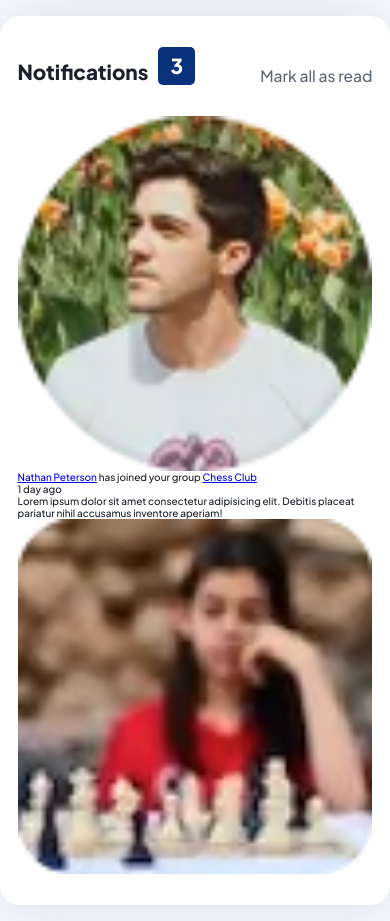
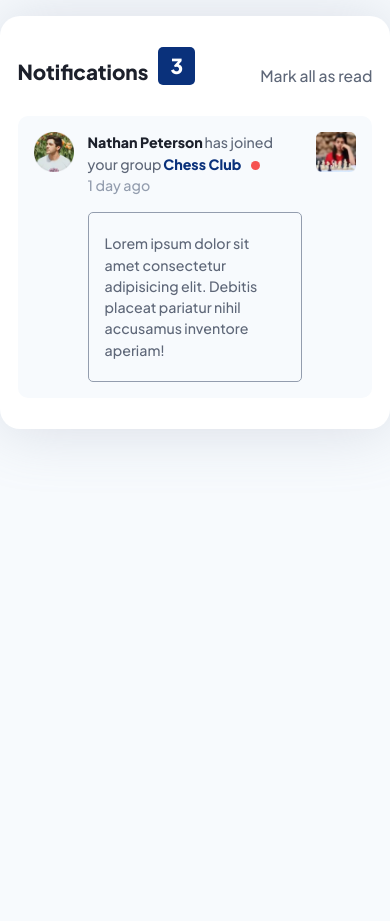
Before and after one commit to salomonalb/notifications-page, a website with bundled scripts: page src/index.html in a window 390 px wide. After the commit the page ends 844 px from the top, so only its background shows below. Built offline with nearby package versions, Linux system fonts and the light colour scheme.

Commit message:
notification mobile styles

```diff
--- a/src/scss/notification.scss
+++ b/src/scss/notification.scss
@@ -1,2 +1,71 @@
 @use './variables.scss' as *;
 @use './reset.scss' as *;
+
+.notif {
+    display: flex;
+    padding: 1.6rem;
+    border-radius: 1rem;
+    gap: 1.4rem;
+    align-items: flex-start;
+
+    &[data-read="true"] {
+        background-color: $white;
+    }
+    &[data-read="false"] {
+        background-color: $very-light-grayish-blue;
+
+        & .notif__text::after {
+            content: "";
+            display: inline-block;
+            background-color: $red;
+            border-radius: 50%;
+            width: .9rem;
+            height: .9rem;
+            margin-left: .8rem;
+        }
+    }
+
+    &__image-container {
+        flex-shrink: 0;
+        width: 4rem;
+        height: 4rem;
+    }
+    &__text-container {
+        display: flex;
+        flex-direction: column;
+        line-height: 1.5;
+    }
+    &__username {
+        font-weight: bold;
+        font-size: 1.42rem;
+        text-decoration: none;
+        color: $very-dark-blue;
+    }
+    &__useraction {
+        font-size: 1.42rem;
+        color: $dark-grayish-blue;
+    }
+    &__target {
+        font-size: 1.42rem;
+        font-weight: bold;
+        color: $dark-grayish-blue;
+        text-decoration: none;
+
+        &.--group {
+            color: $blue;
+        }
+    }
+    &__date {
+        font-size: 1.42rem;
+        color: $grayish-blue;
+    }
+    &__p-message {
+        border: .1rem solid $grayish-blue;
+        border-radius: .5rem;
+        padding-block: 2rem;
+        padding-inline: 1.6rem;
+        margin-top: 1.6rem;
+        font-size: 1.42rem;
+        color: $dark-grayish-blue;
+    }
+}
```
